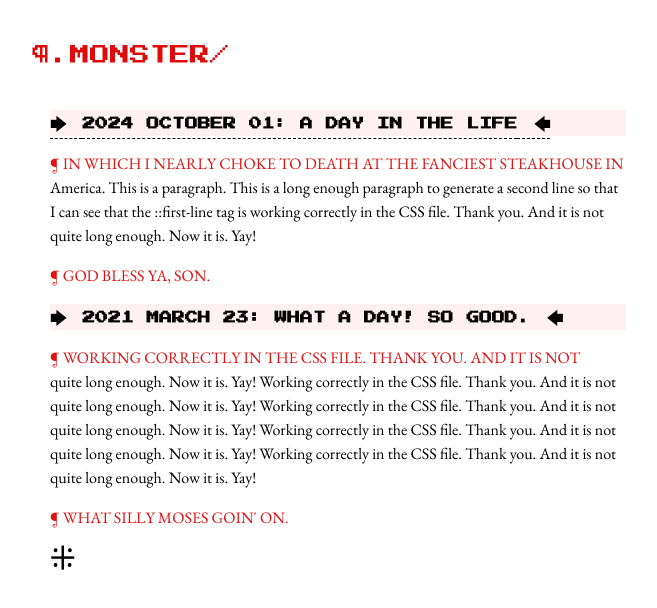
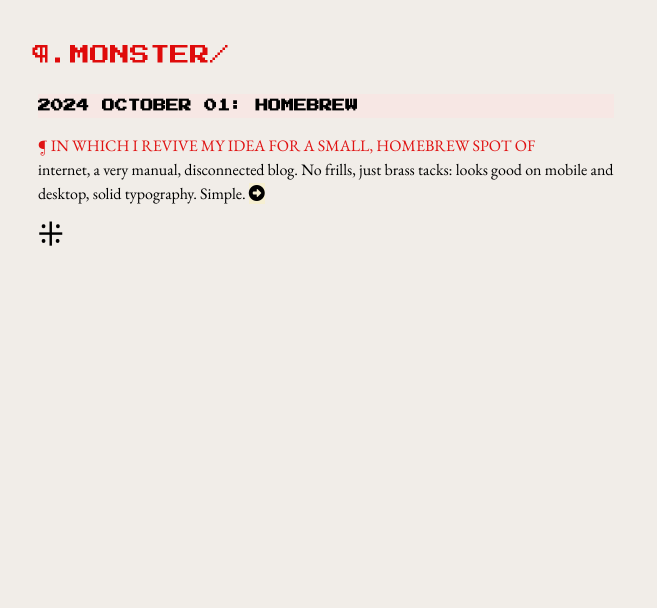
Before and after one commit to bartimaeusrex/pilcrow-monster, a plain HTML site: page index.html in a window 1280 px wide. Shown: the whole page, without its empty margins (10-667 px from the left). Drawn offline with nearby package versions, Linux system fonts and the light colour scheme; a web font is replaced by a local one.

Commit message:
First real post
My first proper post, for October 1, 2024. Some updates to the CSS.

```diff
--- /dev/null
+++ b/20241001.html
@@ -0,0 +1,42 @@
+<!DOCTYPE html>
+<html lang="en">
+
+<head>
+  <meta charset="UTF-8">
+  <meta http-equiv="X-UA-Compatible" content="IE=edge">
+  <meta name="viewport" content="width=device-width, initial-scale=1.0">
+
+  <link href="styles.css" rel="stylesheet" />
+  <link rel="preconnect" href="https://fonts.gstatic.com">
+  <link href="https://fonts.googleapis.com/css2?family=Amatic+SC&family=Press+Start+2P&family=Courier+Prime:ital@0;1&family=Cutive+Mono&family=Hammersmith+One&family=Lexend+Tera&family=Montserrat:ital,wght@0,200;0,700;0,900;1,200;1,700&family=Sansita&family=VT323&display=swap" rel="stylesheet">
+
+  <link rel="preconnect" href="https://fonts.gstatic.com">
+<link href="https://fonts.googleapis.com/css2?family=EB+Garamond:ital,wght@0,400;0,600;0,800;1,400;1,800&display=swap" rel="stylesheet">
+
+  <title>¶.Monster/</title>
+</head>
+
+<body>
+  <p id="title"><a href="index.html">¶.MONSTER/</a></p>
+
+  <section class="content">
+    <div class="date">2024 October 01: Homebrew</div>
+    <!--<img src="illus_beetle.jpg" />-->
+    <div class="inwhich">In which I revive my idea for a small, homebrew spot of internet, a very manual, disconnected blog. No frills, just brass tacks: looks good on mobile and desktop, solid typography. Simple.</div>
+    <p>It's easy to forget that the internet has not always been what it is now: hyper-commercialized, social-medialized, subscription-based, algorithmed out the wazoo, and that there are only like five sites that 99% of people visit regularly. Big business, this internet thing. Who knew. I miss those days, when blogs ruled the World Wide Web. Would kids these days even know what is meant by the World Wide Web? They certainly wouldn't know what a blogroll or a web-ring was. You never knew what you were gonna find on the old internet. Can you imagine, they published physical books with links and descriptions of websites you should visit?
+    <br /><br />
+    I taught myself HTML and a bit of CSS back then in the pre-millenial days, and put together a few random fan sites. It was fun. No pressure, no expectation to monetize anything, just doin' it for the passion of it. Homebrew websites like this one are a rare breed these days; websites that are built from the ground up by a single person, without fancy website-building programs, or Wordpress or SquareSpace or whatever. The kick-in-the-butt reason I'm launching this now is a bit of a test: one of my main projects has had a website hosted through Wordpress for a number of years now. I recently did the unforgivable: update plugins without testing them out first. One of those plugins royally messed everything up to the point where I can't even access the backend anymore.
+    <br /><br />
+    Bottom line? I don't want to be dependent on Wordpress, or anything else for my online presence, if I can help it. GitHub is fine. It means I don't have to screw around with FTP like the old days!
+    <br /><br />
+    And this is, for the moment, going to be an exceptionally low-tech homebrew blog. Just HTML and CSS, baby. Very manual in how everything is set up: everything that gets updated I have personally gone in and updated myself by hand. I learned some Javascript and React a few years ago, but I never got very comfortable with them. I do have dreams of coding this using React, and ways in which I might put that to use. For those who don't know what I'm talking about, it would just mean some aspects of the site might actually auto-update based on the posts I upload, and that everything would load a little quicker, and gosh, I dunno... if I were to go back and learn React, or whatever the best equivalent is now, this little site would be a good place to experiment with it.</p>
+    <div class="asterism">⁂</div>
+    <p>So, what is this blog going to be about? We'll find out together. I am very happy to have this domain, this pilcrow.monster! Pilcrow is what the paragraph symbol is known as in typographical circles. It has some interesting etymological history, as well. All shit I am casually fascinated by. Hopefully my interest in typography comes through in the design of the blog! There's lots of things I'm casually fascinated by, and very curious about. Chief among them all things books. But all of that I can ramble on about in another post.
+    <br /><br />
+    How lovely is this, though? No character-limit, no rules, no plugins, no oversight. No monetization, no social media. I might add some of those links, later, let's be real, but for now? I like it nice and quiet. Yeah, not even any images yet, baby! TEXT-BASED FTW.
+    </p>
+  </section>
+
+
+</body>
+</html>
--- a/index.html
+++ b/index.html
@@ -12,27 +12,7 @@
 
   <link rel="preconnect" href="https://fonts.gstatic.com">
 <link href="https://fonts.googleapis.com/css2?family=EB+Garamond:ital,wght@0,400;0,600;0,800;1,400;1,800&display=swap" rel="stylesheet">
-
-
-<script language="JavaScript">
-  function clickHandler() {
-    var targetId, srcElement, targetElement;
-    srcElement = window.event.srcElement;
-    if (srcElement.className == "Outline") {
-       targetId = srcElement.id + "details";
-       targetElement = document.all(targetId);
-
-       if (targetElement.style.display == "none") {
-          targetElement.style.display = "";
-       } else {
-          targetElement.style.display = "none";
-       }
-    }
-  }
-
-  document.onclick = clickHandler;
-
-  </script>
+<script src="https://kit.fontawesome.com/0b4688c080.js" crossorigin="anonymous"></script>
 
 <!--
 <link href="https://fonts.googleapis.com/css2?family=Amatic+SC&family=Courier+Prime:ital@0;1&family=Cutive+Mono&family=Hammersmith+One&family=Lexend+Tera&family=Montserrat:ital,wght@0,200;0,700;0,900;1,200;1,700&family=Sansita&family=VT323&display=swap" rel="stylesheet">
@@ -75,14 +55,14 @@ font-family: 'Press Start 2P', cursive;
 
   <section class="content">
     <!-- <img src="break_floral.jpg" /> -->
-    <a href="20210512.html">
-      <div class="date">2024 October 01: A Day In The Life</div>
+    <a href="20241001.html">
+      <div class="date">2024 October 01: Homebrew</div>
     </a>
-    <p>In which I nearly choke to death at the fanciest steakhouse in America. This is a paragraph. This is a long enough paragraph to generate a second line so that I can see that the ::first-line tag is working correctly in the CSS file. Thank you. And it is not quite long enough. Now it is. Yay!</p>
-    <p>God bless ya, son.</p>
+    <p class="blurb">In which I revive my idea for a small, homebrew spot of internet, a very manual, disconnected blog. No frills, just brass tacks: looks good on mobile and desktop, solid typography. Simple. <a href="20241001.html"><i class="fa-solid fa-circle-right"></i></a></p>
+<!--<p>God bless ya, son.</p>
     <div class="date">2021 March 23: What a day! So good.</div>
     <p>Working correctly in the CSS file. Thank you. And it is not quite long enough. Now it is. Yay! Working correctly in the CSS file. Thank you. And it is not quite long enough. Now it is. Yay! Working correctly in the CSS file. Thank you. And it is not quite long enough. Now it is. Yay! Working correctly in the CSS file. Thank you. And it is not quite long enough. Now it is. Yay! Working correctly in the CSS file. Thank you. And it is not quite long enough. Now it is. Yay!</p>
-    <p>What silly Moses goin' on.</p>
+    <p>What silly Moses goin' on.</p>-->
   </section>
 
   <!--
--- /dev/null
+++ b/sparkly_replies.json
@@ -0,0 +1 @@
+  "hello": "hello! did you know that you're #firstLine#?",
--- a/styles.css
+++ b/styles.css
@@ -1,14 +1,20 @@
+:root {
+  --bg-color: #f1ede8ff;
+}
+
 body {
-  margin: 40px 0 0 40px;
+  margin: 2em 0 0 2em;
   font-family: 'EB Garamond', serif;
   font-size:1em;
-  background-color: white;
+  background-color: var(--bg-color);
 }
 
 a {
-  text-underline-offset: .5em;
-  text-decoration:underline dashed 000;
-  color: #000;
+  /*text-underline-offset: .25em;
+  text-decoration:underline dashed #666;*/
+  color: #000000;
+  text-decoration:none;
+  background-color: var(--bg-color);
 }
 
 img {
@@ -23,7 +29,7 @@ img {
   font-family: 'Press Start 2P', cursive;
   font-size:1.25rem;
   text-decoration: none;
-  background-color: white;
+  background-color: var(--bg-color);
   position:sticky;
   left:40px;
   top:40px;
@@ -32,7 +38,7 @@ img {
 }
 
 .content {
-  margin:40px 0 40px 20px;
+  margin:2em 0 2em 1em;
   width:36em;
   line-height:1.5em;
 }
@@ -59,7 +65,7 @@ img {
 @media (max-width:700px) {
   .content {
     width: 90%;
-    margin-right:40px;
+    margin-right:2em;
     margin-left:auto;
   }
 }
@@ -86,17 +92,22 @@ img {
   font-family: 'Press Start 2P', cursive;
 }
 
-.date::before {
-  content:"🡆 ";
+.date a {
+  background-color: red;
+}
+
+.blurb::after {
+  content:"";
   font-size:1rem;
 }
 
-.date::after {
-  content:" 🡄";
-  font-size:1rem;
+a .blurb {
+  text-decoration:none;
+  background-color: var(--bg-color);
 }
 
 .asterism {
   text-align:center;
   margin-bottom:1em;
+ /* content:"⁂"; */
 }
```
